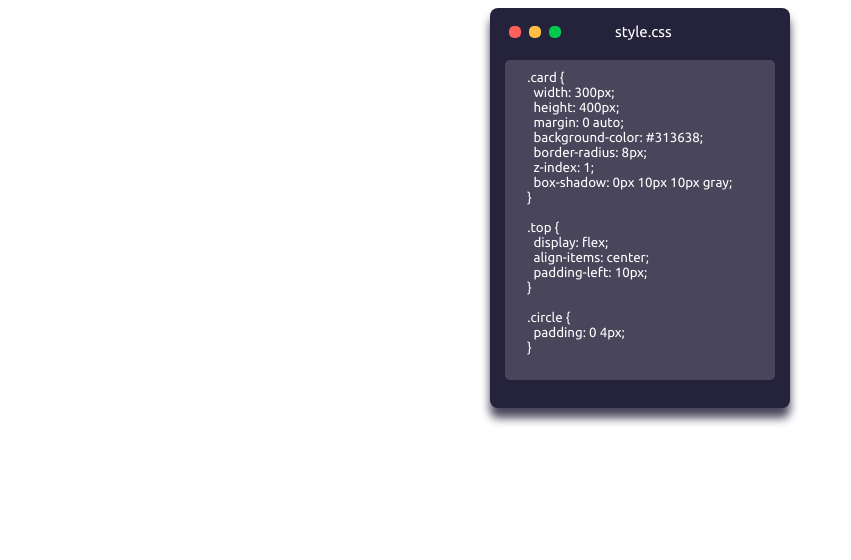
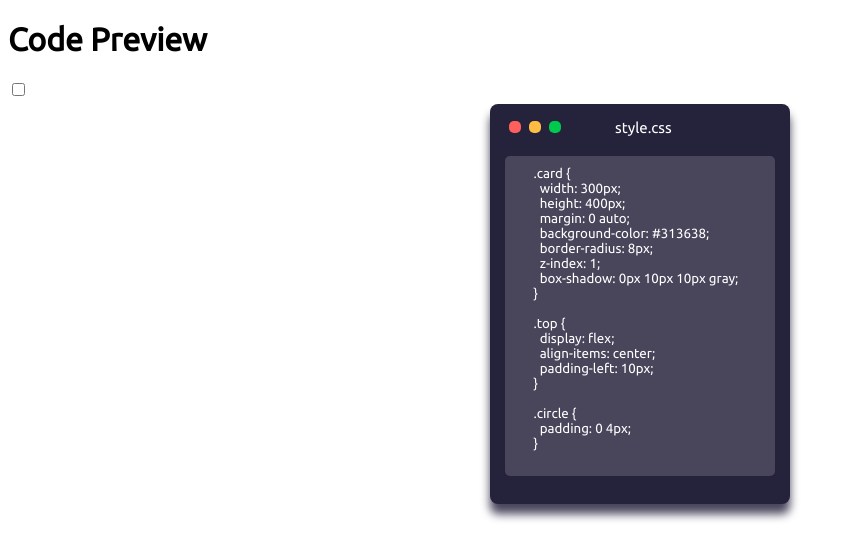
Before and after one commit to Bastiennnn/UI-Template, a plain HTML site: page Code Preview/index.html in a window 1280 px wide. Shown: the whole page, without its empty margins (0-851 px from the left). Drawn offline with Linux system fonts and the light colour scheme.

Commit message:
Update index.html

```diff
--- a/Code Preview/index.html
+++ b/Code Preview/index.html
@@ -7,7 +7,15 @@
     <title></title>
   </head>
   <body>
-    <div class="card">
+    <div class="container" id="container">
+      <div class="header-container">
+        <h1 id="title">Code Preview</h1>
+        <label class="switch">
+          <input class="mycheckbox" type="checkbox" onclick="validate()">
+          <span class="slider"></span>
+        </label>
+      </div>
+      <div class="card" id="card">
         <div class="header">
           <div class="top">
             <div class="circle">
@@ -47,5 +55,7 @@
       }</textarea>
         </div>
       </div>
+    </div>
+  <script src="index.js"></script>
   </body>
 </html>
```
Lines whose indentation alone changed are shown as unchanged.
